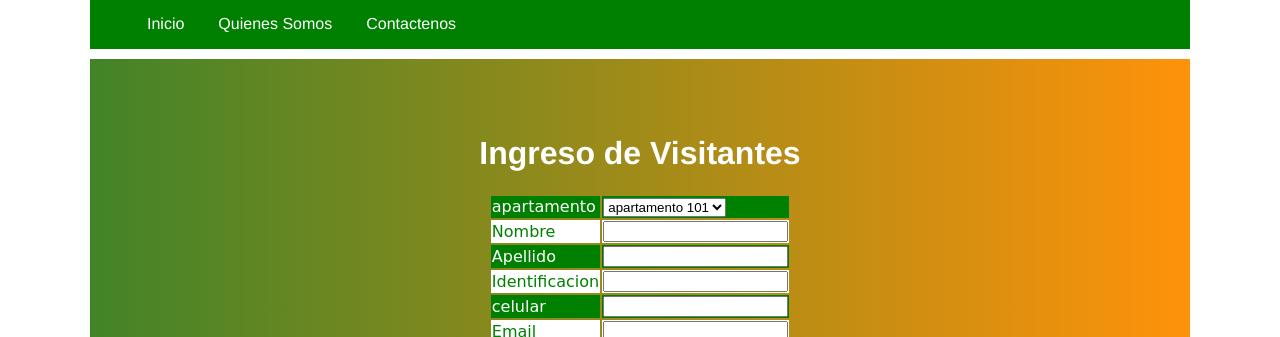
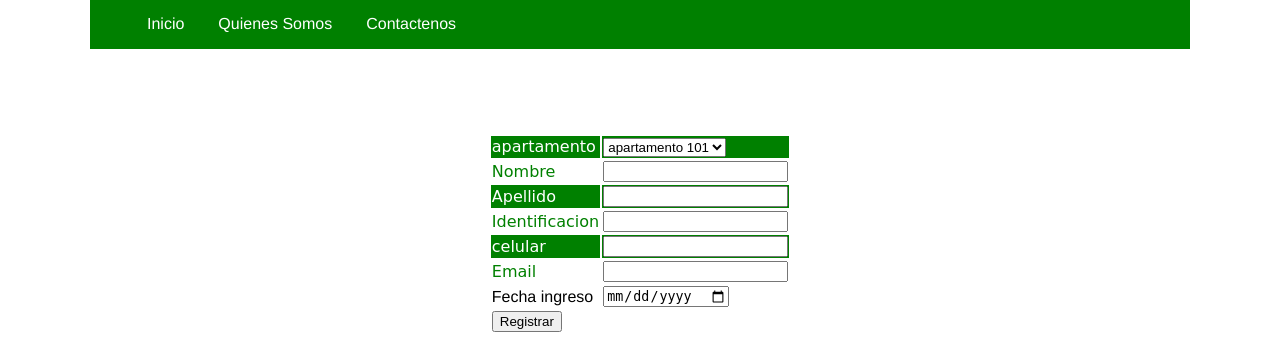
Before and after one commit to jamzgarcia/conjuntosresidenciales, a PHP site: page /formulario_vis.php in a window 1280 px wide. Shown: the part 201-538 px from the top of the page. Run offline with PHP 8.4, Linux system fonts and the light colour scheme; data comes from the database, SQL or seed files in the repository.

Commit message:
se agrega fecha de ingreso del visitante

```diff
--- a/formulario_vis.php
+++ b/formulario_vis.php
@@ -1,3 +1,4 @@
+
 
 <?php
 	// Permite incluir el script de un archivo, en el archivo donde es llamado
@@ -5,9 +6,9 @@
 	Include_once('header.php');
 	Include_once('php/menu.php');
 ?>
-				<div id="cssvisitante">
+				<div>
 
-				<form action="reg_vis.php" method="post">
+				<form action="php/reg_vis.php" method="post">
 					<table align="center">
 						<tr class="formulario_vis">
 						<h1 class="titulo">Ingreso de Visitantes</h1>
@@ -54,9 +55,11 @@
 						<tr class="formulario_vis2">
 						<td>Email</td>
 						<td><input type="text"  name="email"></td>
+						</tr>
 
-
-
+						<tr class="jhon2">
+						<td>Fecha ingreso</td>
+						<td><input type="date"  name="fecha_ingreso"></td>
 						</tr>
 
 
```
